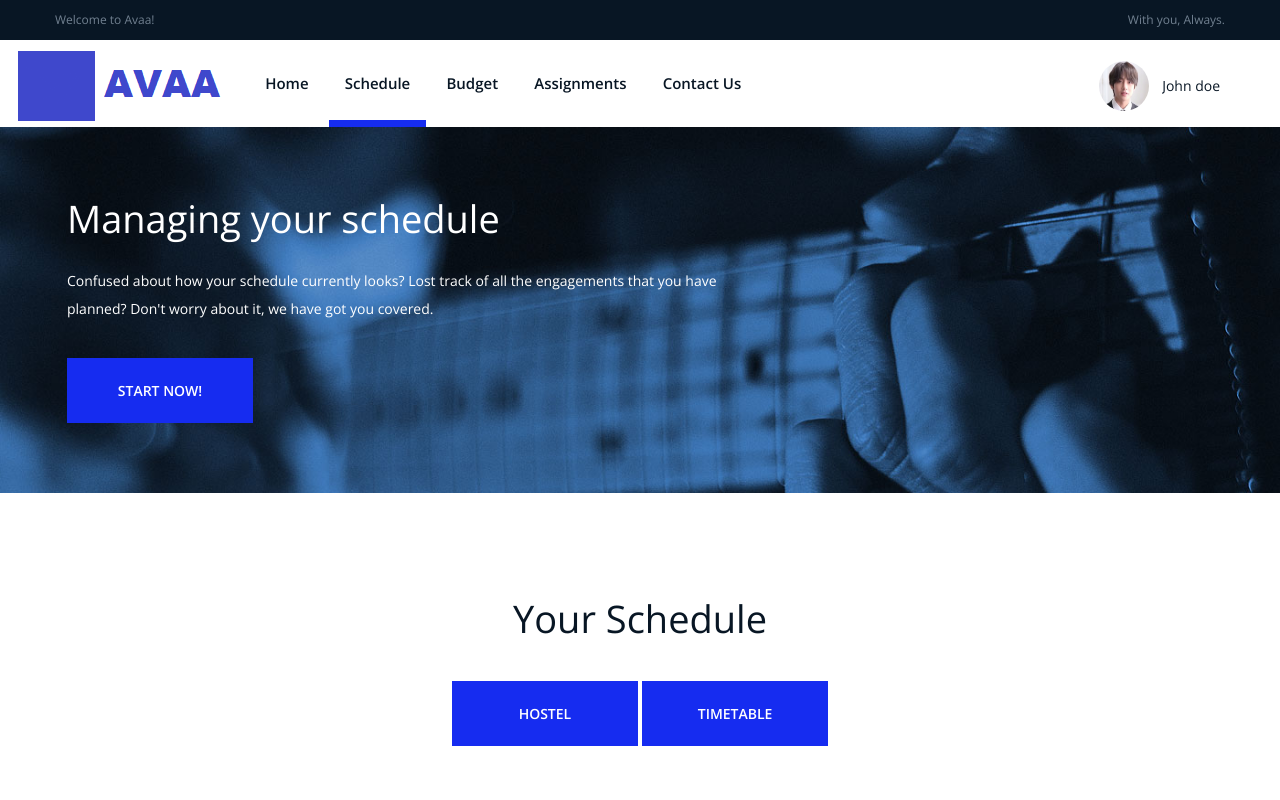
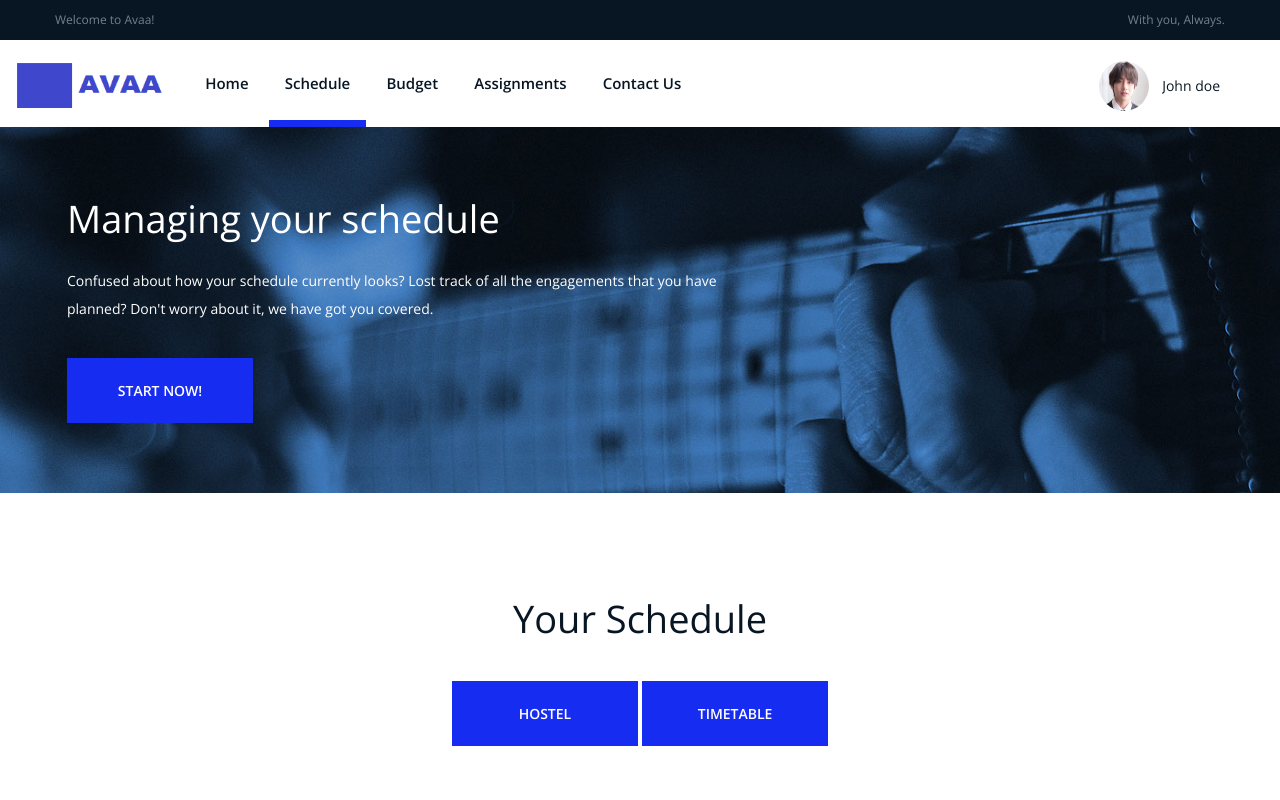
Before and after one commit to mystic-potato/AVAA, a plain HTML site: page about.html in a window 1280 px wide. Shown: the top 800 px of the page. Drawn offline with nearby package versions, Linux system fonts and the light colour scheme.

Commit message:
Update about.html

```diff
--- a/about.html
+++ b/about.html
@@ -60,7 +60,7 @@
 		<div class="site-navbar">
 			<!-- Logo -->
 			<a href="index.html" class="site-logo">
-				<img src="logo1.png" alt="">
+				<img src="logo1.png" alt=""  style="width:150px;height:50px;">
 			</a>
 			<div class="header-right">
 				<!--<div class="header-info-box">
```
